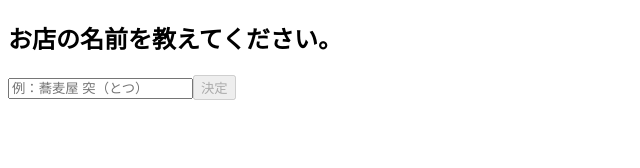
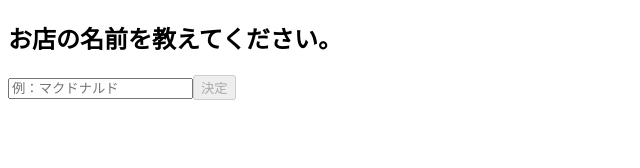
Before and after one commit to kohei-wangtarutaru/mijicani-prototype, a Next.js app: page / in a window 1280 px wide. Both pictures are taken after a click on the button "はじめてみる". Shown: the top 168 px of the page, without its empty margins (0-640 px from the left). Built offline with nearby package versions, Linux system fonts and the light colour scheme.

Commit message:
Update index.js

```diff
--- a/pages/index.js
+++ b/pages/index.js
@@ -47,7 +47,7 @@ export default function Home() {
           type="text"
           value={storeName}
           onChange={(e) => setStoreName(e.target.value)}
-          placeholder="例：蕎麦屋 突（とつ）"
+          placeholder="例：マクドナルド"
           className="w-full p-3 border rounded-lg mb-4"
         />
         <button
```
